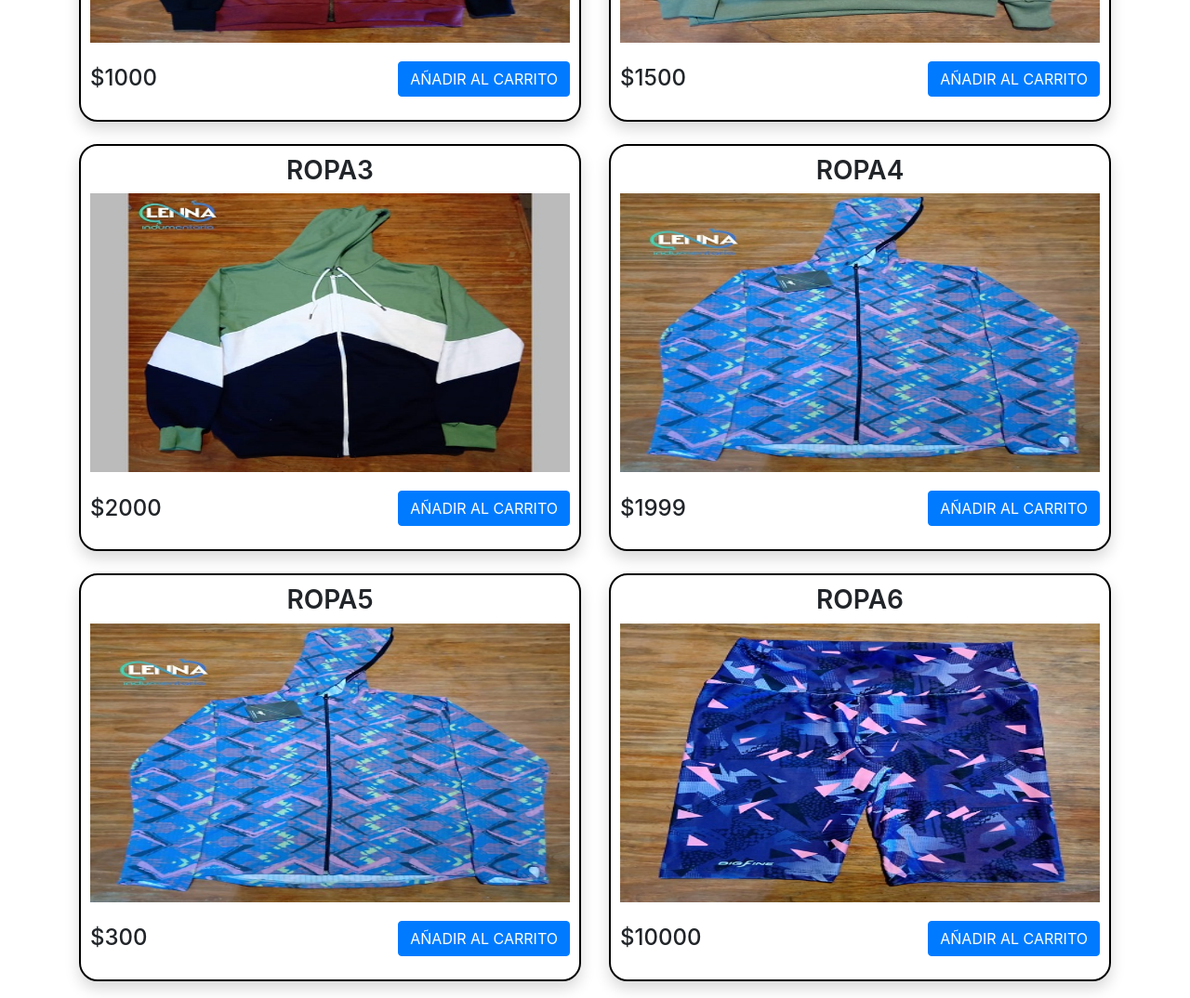
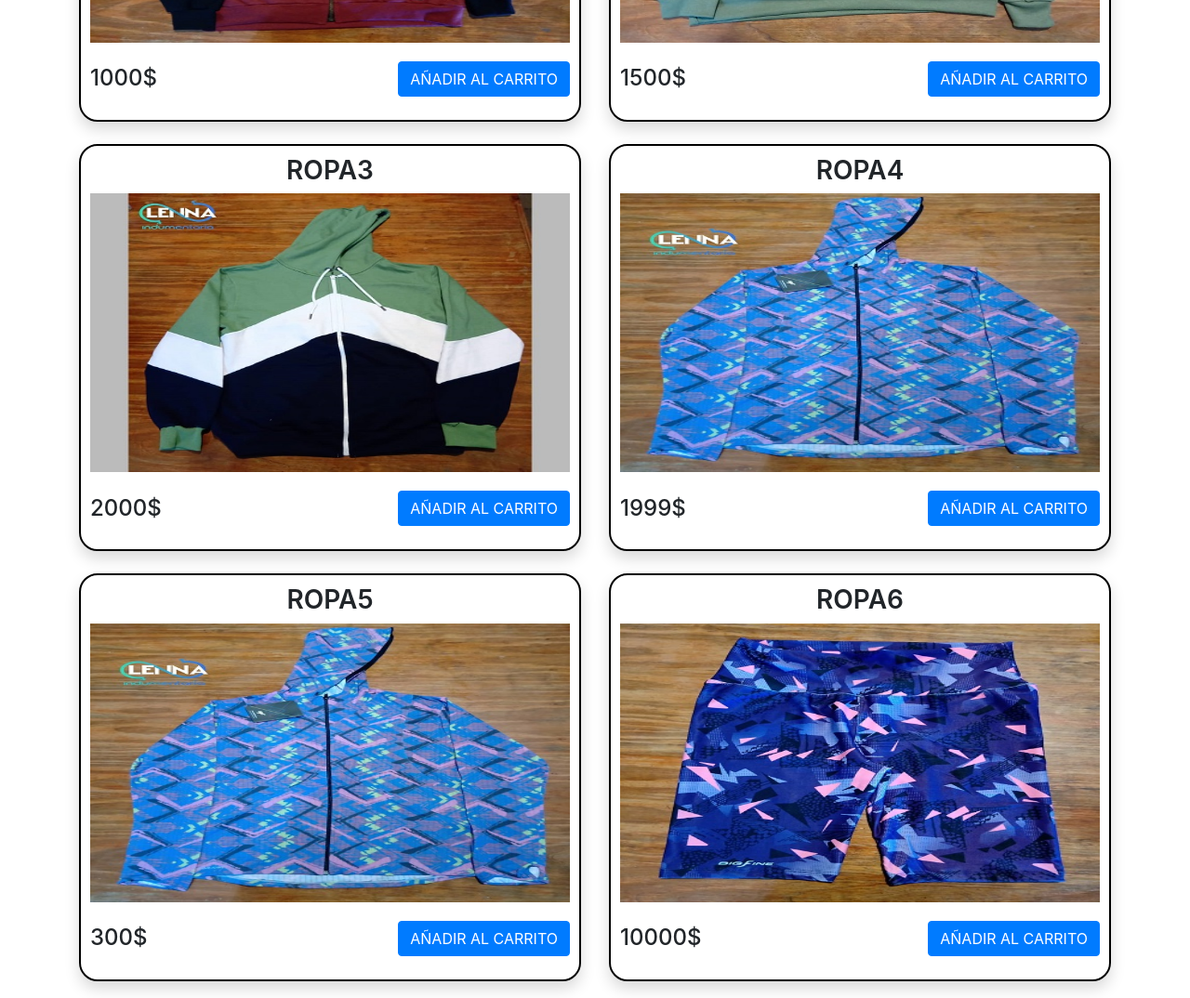
Before and after one commit to SilvioJoseA/lennaIndumentaria, a plain HTML site: page carrito/index.html in a window 1280 px wide. Shown: the part 445-1519 px from the top of the page at 93% size. Drawn offline with nearby package versions, Linux system fonts and the light colour scheme.

Commit message:
Update index.html

```diff
--- a/carrito/index.html
+++ b/carrito/index.html
@@ -36,7 +36,7 @@
                             <img class="item-image" src="./ima1.jpg">
 
                             <div class="item-details">
-                                <h4 class="item-price">$1000</h4>
+                                <h4 class="item-price">1000$</h4>
                                 <button class="item-button btn btn-primary addToCart">AÑADIR AL CARRITO</button>
                             </div>
                         </div>
@@ -48,7 +48,7 @@
                             <img class="item-image" src="./ima2.jpg">
 
                             <div class="item-details">
-                                <h4 class="item-price">$1500</h4>
+                                <h4 class="item-price">1500$</h4>
                                 <button class="item-button btn btn-primary addToCart">AÑADIR AL CARRITO</button>
                             </div>
                         </div>
@@ -63,7 +63,7 @@
                             <img class="item-image" src="./ima3.jpg">
 
                             <div class="item-details">
-                                <h4 class="item-price">$2000</h4>
+                                <h4 class="item-price">2000$</h4>
                                 <button class="item-button btn btn-primary addToCart">AÑADIR AL CARRITO</button>
                             </div>
                         </div>
@@ -75,7 +75,7 @@
                             <img class="item-image" src="./ima5.jpg">
 
                             <div class="item-details">
-                                <h4 class="item-price">$1999</h4>
+                                <h4 class="item-price">1999$</h4>
                                 <button class="item-button btn btn-primary addToCart">AÑADIR AL CARRITO</button>
                             </div>
                         </div>
@@ -88,7 +88,7 @@
 
                             <img class="item-image" src="./ima5.jpg">
                             <div class="item-details">
-                                <h4 class="item-price">$300</h4>
+                                <h4 class="item-price">300$</h4>
                                 <button class="item-button btn btn-primary addToCart">AÑADIR AL CARRITO</button>
                             </div>
                         </div>
@@ -99,7 +99,7 @@
 
                             <img class="item-image" src="./ima6.jpg">
                             <div class="item-details">
-                                <h4 class="item-price">$10000</h4>
+                                <h4 class="item-price">10000$</h4>
                                 <button class="item-button btn btn-primary addToCart">AÑADIR AL CARRITO</button>
                             </div>
                         </div>
```
